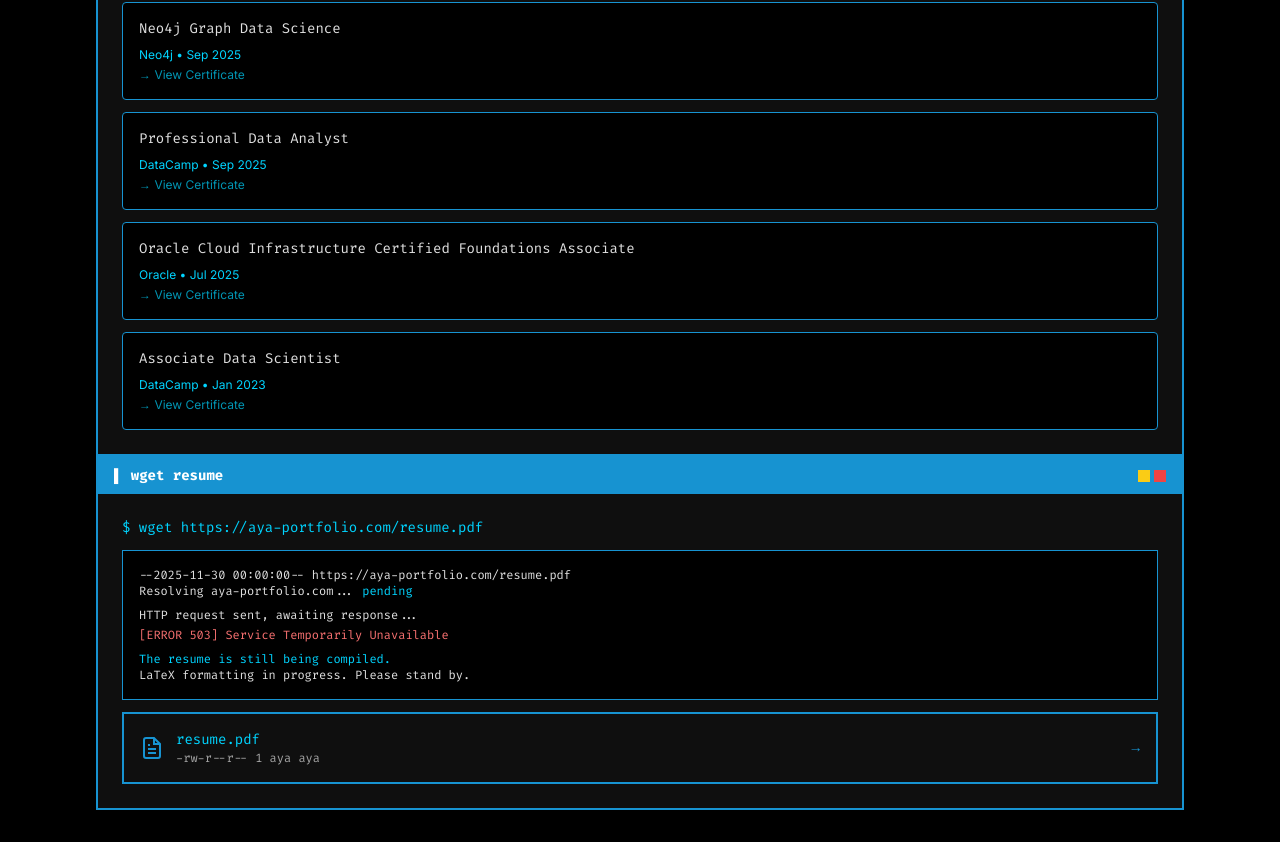
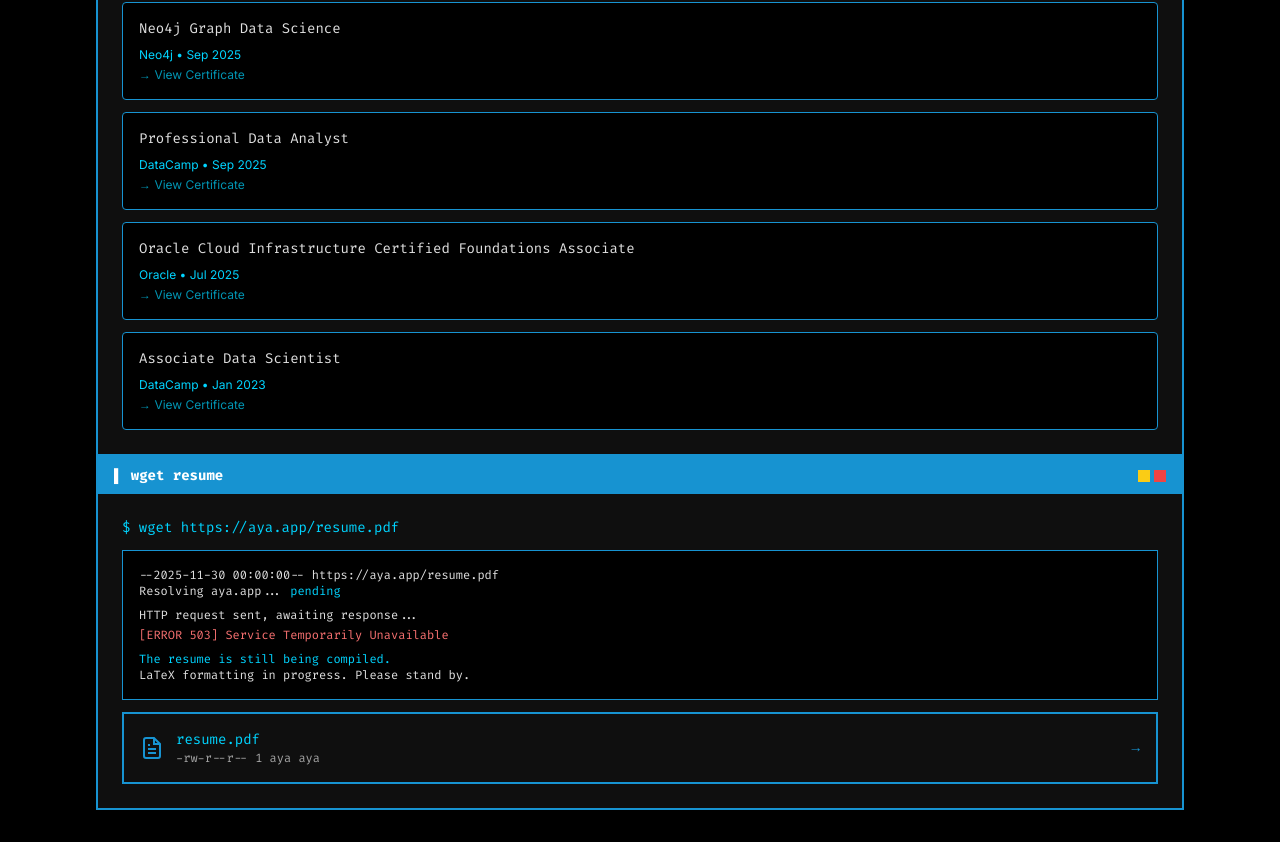
Before and after one commit to Ayaindeed/personal_Portfolio, a Next.js app: page /about in a window 1280 px wide. Shown: the part 1173-2015 px from the top of the page. Built offline with nearby package versions, Linux system fonts and the light colour scheme.

Commit message:
About page fixed

```diff
--- a/app/about/page.tsx
+++ b/app/about/page.tsx
@@ -205,10 +205,10 @@
         {/* Resume Download */}
         <ShellPanel title="wget resume">
           <div className="space-y-3">
-            <p className="text-arch-accent font-mono text-sm">$ wget https://aya-portfolio.com/resume.pdf</p>
+            <p className="text-arch-accent font-mono text-sm">$ wget https://aya.app/resume.pdf</p>
             <div className="bg-arch-darker border border-arch-blue p-4 font-mono text-xs">
-              <p className="text-arch-text">--2025-11-30 00:00:00-- https://aya-portfolio.com/resume.pdf</p>
-              <p className="text-arch-text">Resolving aya-portfolio.com... <span className="text-arch-accent">pending</span></p>
+              <p className="text-arch-text">--2025-11-30 00:00:00-- https://aya.app/resume.pdf</p>
+              <p className="text-arch-text">Resolving aya.app... <span className="text-arch-accent">pending</span></p>
               <p className="text-arch-text mt-2">HTTP request sent, awaiting response...</p>
               <p className="text-red-400 mt-1">[ERROR 503] Service Temporarily Unavailable</p>
               <p className="text-arch-accent mt-2">The resume is still being compiled.</p>
```
